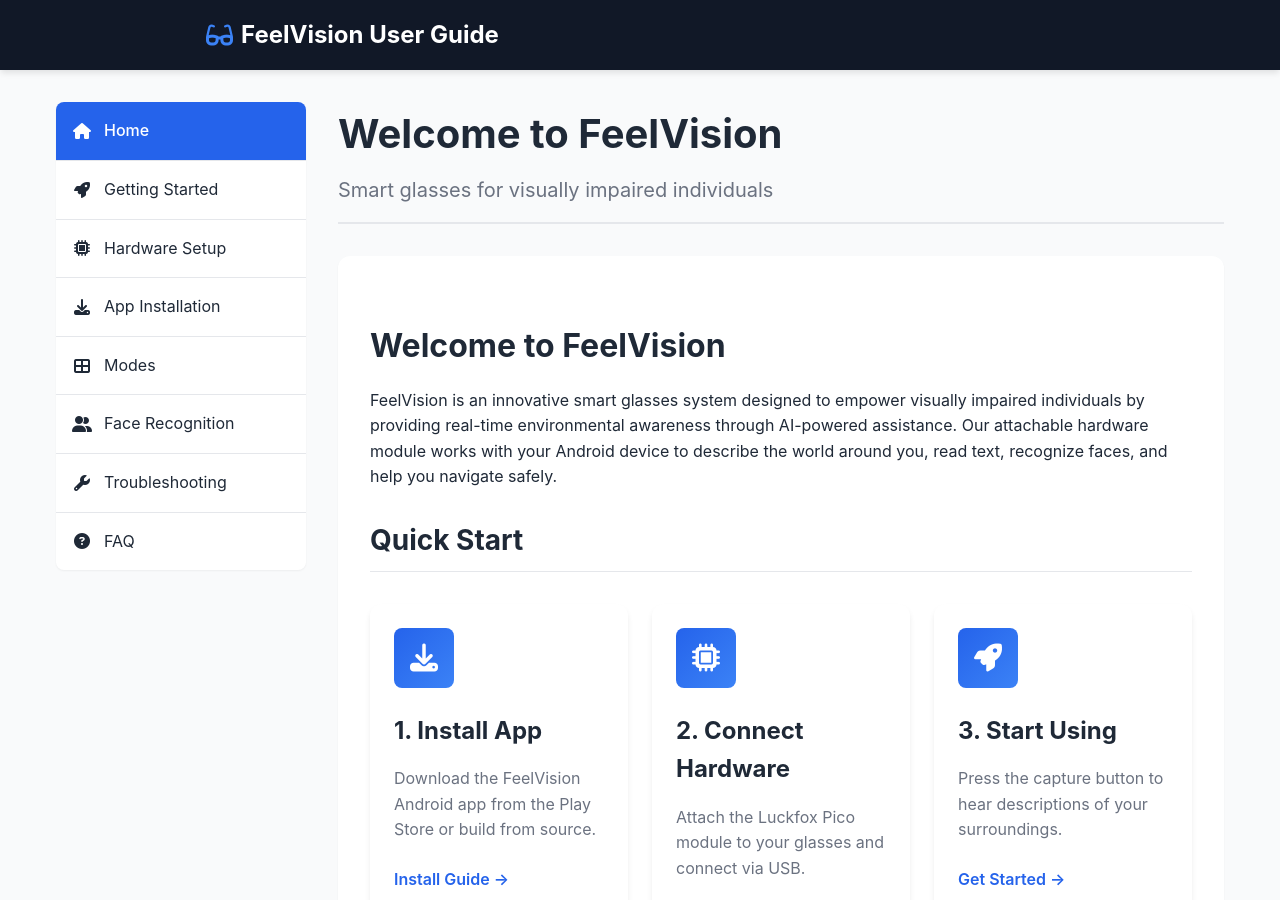
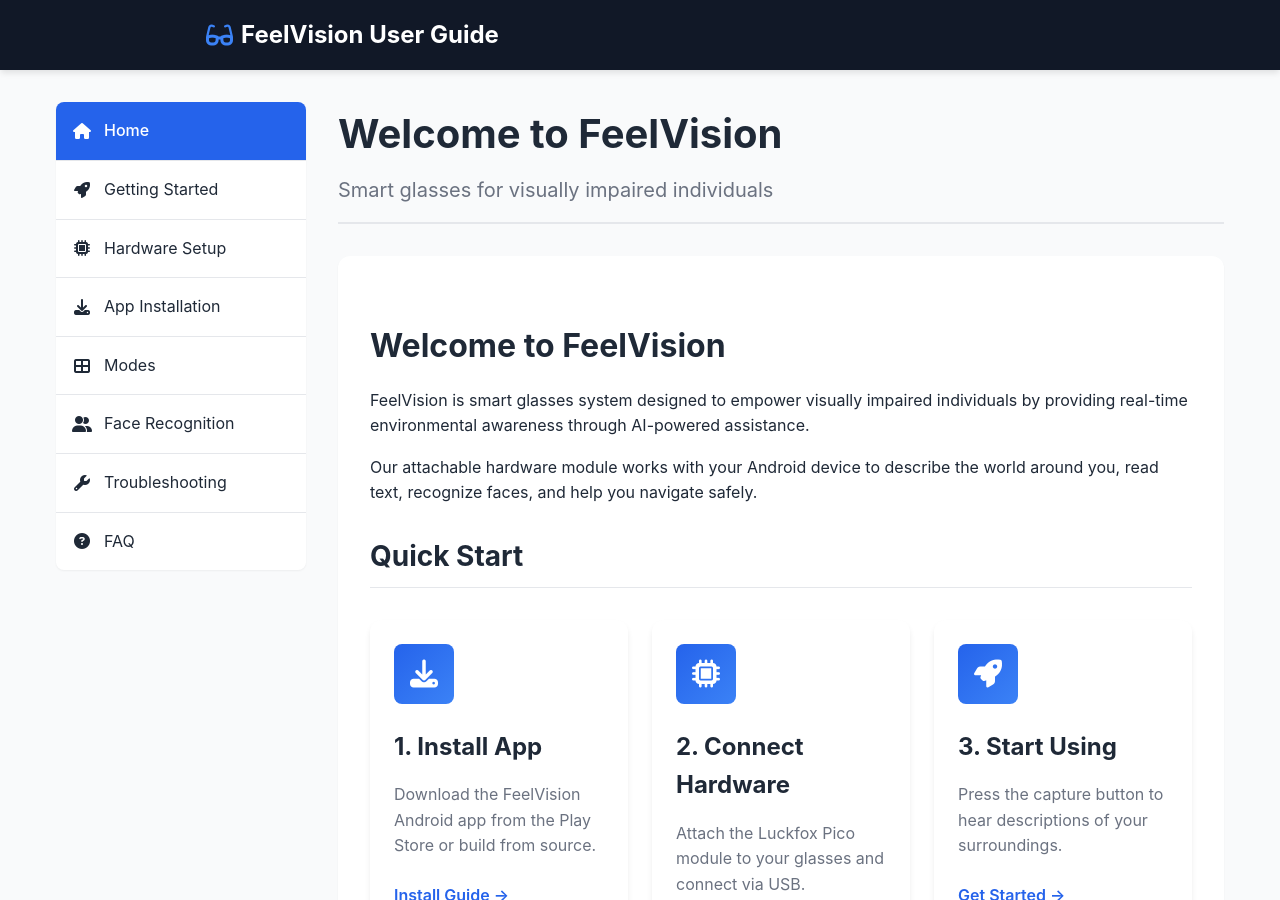
Before and after one commit to FeelVision/user-guide, a Jekyll site: the page built from index.md, in a window 1280 px wide and 900 px high. Built offline with Jekyll 4.4.1, drawn with Linux system fonts in a browser that asks for light colours; some of the changed lines change nothing that is shown.

Commit message:
images uploaded

```diff
--- a/index.md
+++ b/index.md
@@ -6,7 +6,9 @@
 
 # Welcome to FeelVision
 
-FeelVision is an innovative smart glasses system designed to empower visually impaired individuals by providing real-time environmental awareness through AI-powered assistance. Our attachable hardware module works with your Android device to describe the world around you, read text, recognize faces, and help you navigate safely.
+FeelVision is smart glasses system designed to empower visually impaired individuals by providing real-time environmental awareness through AI-powered assistance.
+
+Our attachable hardware module works with your Android device to describe the world around you, read text, recognize faces, and help you navigate safely.
 
 ## Quick Start
 
@@ -17,7 +19,7 @@
         </div>
         <h3>1. Install App</h3>
         <p>Download the FeelVision Android app from the Play Store or build from source.</p>
-        <a href="/app-installation/" class="card-link">Install Guide →</a>
+        <a href="user-guide/app-installation/" class="card-link">Install Guide →</a>
     </div>
 
     <div class="card">
@@ -26,7 +28,7 @@
         </div>
         <h3>2. Connect Hardware</h3>
         <p>Attach the Luckfox Pico module to your glasses and connect via USB.</p>
-        <a href="/hardware-setup/" class="card-link">Setup Guide →</a>
+        <a href="user-guide/hardware-setup/" class="card-link">Setup Guide →</a>
     </div>
 
     <div class="card">
@@ -35,7 +37,7 @@
         </div>
         <h3>3. Start Using</h3>
         <p>Press the capture button to hear descriptions of your surroundings.</p>
-        <a href="/getting-started/" class="card-link">Get Started →</a>
+        <a href="user-guide/getting-started/" class="card-link">Get Started →</a>
     </div>
 </div>
 
```
Also changed, not shown: images/image1.png (added), images/image2.png (added), images/image3.png (added), images/image4.png (added), images/image5.png (added).
